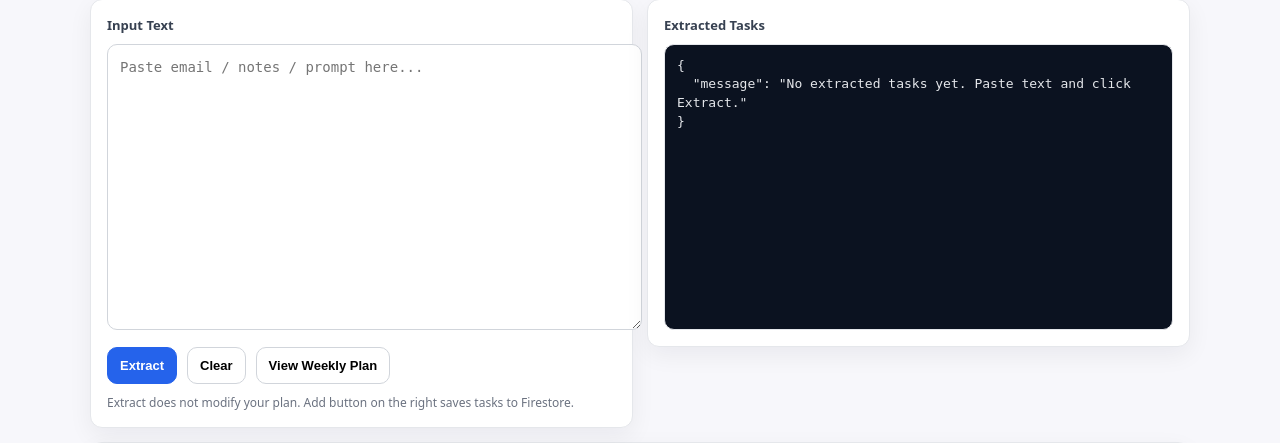
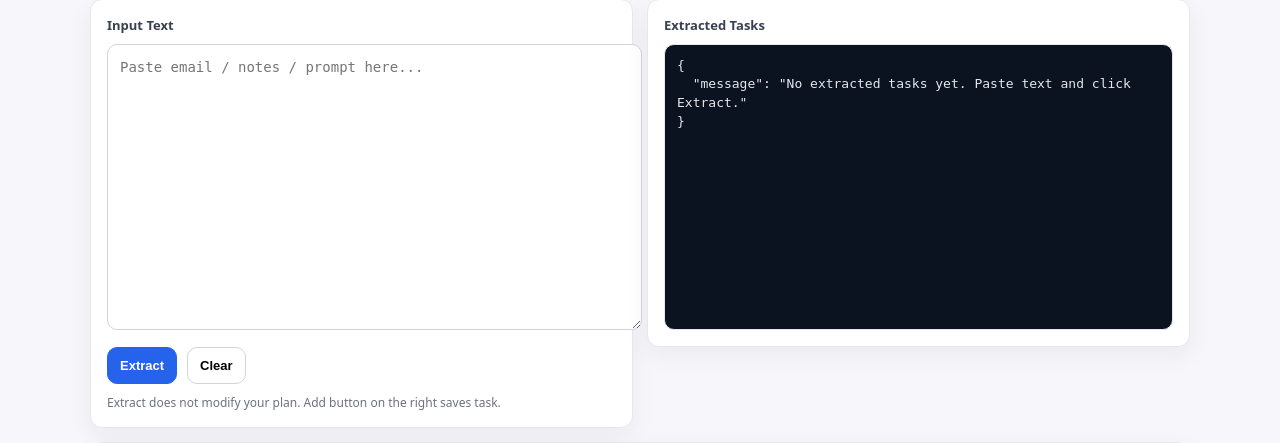
Before and after one commit to wangmanhadara/productivity-assistant, a FastAPI app: page / in a window 1280 px wide. Shown: the part 111-554 px from the top of the page. Run offline with FastAPI, Linux system fonts and the light colour scheme.

Commit message:
Update index.html

```diff
--- a/templates/index.html
+++ b/templates/index.html
@@ -53,9 +53,9 @@
           <div class="actions">
             <button class="primary" type="submit">Extract</button>
             <button type="button" onclick="location.href='/'">Clear</button>
-            <button type="button" onclick="submitViewWeek()">View Weekly Plan</button>
+
           </div>
-          <div class="hint">Extract does not modify your plan. Add button on the right saves tasks to Firestore.</div>
+          <div class="hint">Extract does not modify your plan. Add button on the right saves task.</div>
         </form>
       </div>
 
@@ -88,7 +88,7 @@
               <button class="warn" type="submit">Add to Weekly Plan</button>
               <button type="button" onclick="location.href='/'">Discard</button>
             </div>
-            <div class="hint">This updates Firestore + increments plan version.</div>
+
           </form>
 
           <details style="margin-top:12px;">
```
